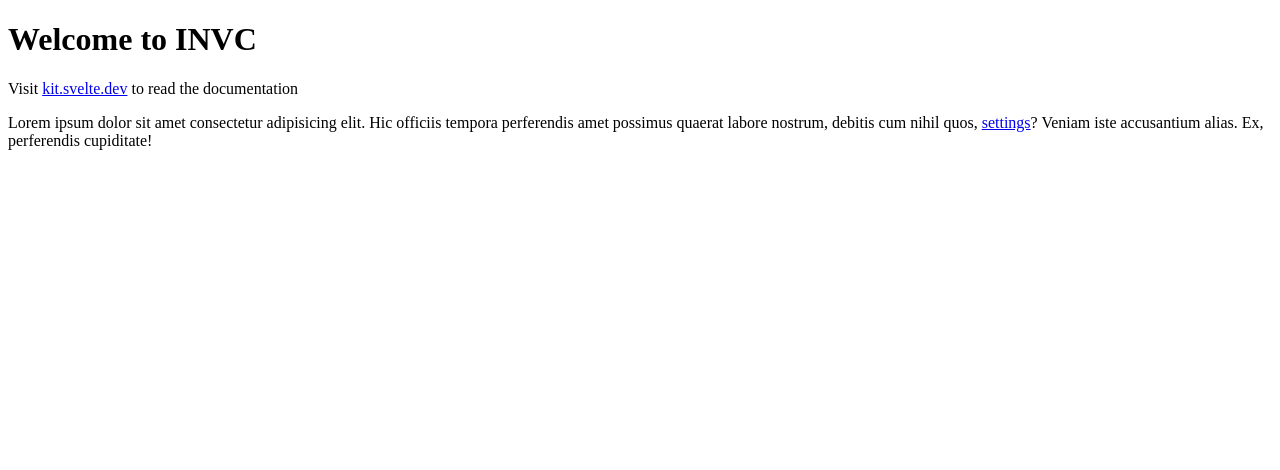
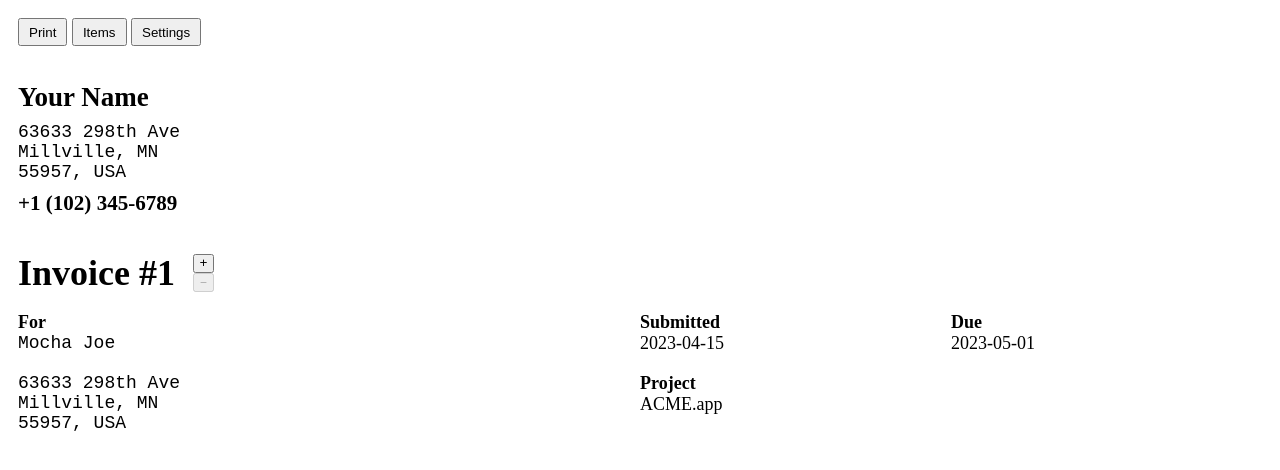
Before and after one commit to braden337/invc, a SvelteKit app: page / in a window 1280 px wide. Shown: the top 470 px of the page. Built offline with nearby package versions, Linux system fonts and the light colour scheme.

Commit message:
create invoice

```diff
--- /dev/null
+++ b/src/routes/+layout.svelte
@@ -0,0 +1,19 @@
+<nav>
+  <a href="/"><button>Print</button></a>
+  <a href="/items"><button>Items</button></a>
+  <a href="/settings"><button>Settings</button></a>
+</nav>
+
+<slot />
+
+<style lang="scss">
+  @media print {
+    nav {
+      display: none;
+    }
+  }
+
+  button {
+    padding: 0.25rem 0.5rem;
+  }
+</style>
--- a/src/routes/+page.svelte
+++ b/src/routes/+page.svelte
@@ -1,8 +1,147 @@
-<h1>Welcome to INVC</h1>
-<p>Visit <a href="https://kit.svelte.dev">kit.svelte.dev</a> to read the documentation</p>
+<script lang="ts">
+  import store from '../store';
+  import dayjs, { type ManipulateType } from 'dayjs';
 
-<p>
-  Lorem ipsum dolor sit amet consectetur adipisicing elit. Hic officiis tempora perferendis amet
-  possimus quaerat labore nostrum, debitis cum nihil quos, <a href="/settings">settings</a>? Veniam
-  iste accusantium alias. Ex, perferendis cupiditate!
-</p>
+  const { name, address, phone, startDate, num, customer, cadence, project } = store;
+
+  $: submissionDate = dayjs($startDate).add(+$num, $cadence as ManipulateType);
+  $: dueDate = dayjs($startDate)
+    .add(+$num + 1, $cadence as ManipulateType)
+    .startOf($cadence as ManipulateType);
+
+  function increment() {
+    $num = (+$num + 1).toString();
+  }
+
+  function decrement() {
+    if (+$num > 0) {
+      $num = (+$num - 1).toString();
+    }
+  }
+</script>
+
+<header>
+  <h2 contenteditable bind:innerText={$name}>Name</h2>
+  <pre contenteditable bind:innerText={$address}>Address</pre>
+  <h3 contenteditable bind:innerText={$phone}>Phone</h3>
+</header>
+
+<main>
+  <div>
+    <h1>
+      Invoice #{+$num + 1}
+      <span id="clicker">
+        <button on:click={increment}>&plus;</button>
+        <button disabled={+$num === 0} on:click={decrement}>&ndash;</button>
+      </span>
+    </h1>
+  </div>
+  <aside>
+    <div id="for">
+      For
+      <pre contenteditable bind:innerText={$customer}>{$customer}</pre>
+    </div>
+    <div id="submitted">
+      Submitted
+      <p>{submissionDate.format('YYYY-MM-DD')}</p>
+    </div>
+    <div id="due">
+      Due
+      <p>{dueDate.format('YYYY-MM-DD')}</p>
+    </div>
+    <div id="project">
+      Project
+      <p contenteditable bind:innerText={$project} />
+    </div>
+  </aside>
+</main>
+<footer />
+
+<style lang="scss">
+  :global(*) {
+    margin: 0;
+    padding: 0;
+    box-sizing: border-box;
+  }
+
+  :global(:root) {
+    font-size: 18px;
+  }
+
+  :global(body) {
+    padding: 1rem;
+    display: grid;
+    gap: 2rem;
+    // background-color: black;
+    // color: white;
+  }
+
+  [contenteditable] {
+    border: 1px solid #eee;
+    border-radius: 4px;
+    border: 0;
+    outline: none;
+
+    &:focus {
+      color: steelblue;
+    }
+  }
+
+  header {
+    display: grid;
+    gap: 0.5rem;
+  }
+
+  main {
+    display: grid;
+    gap: 1rem;
+    h1 {
+      display: flex;
+      align-items: center;
+      gap: 1rem;
+      #clicker {
+        display: grid;
+        button {
+          padding: 0rem 0.25rem;
+          font-family: 'Courier New', Courier, monospace;
+        }
+      }
+    }
+  }
+
+  aside {
+    display: grid;
+    grid-template-columns: 2fr 1fr 1fr;
+    grid-template-rows: auto auto;
+    div {
+      font-weight: bold;
+      * {
+        font-weight: initial;
+      }
+    }
+    #for {
+      grid-row: span 2;
+    }
+
+    #num {
+      button {
+        // font-family: 'Courier New', Courier, monospace;
+        // width: 1rem;
+        // font-size: 1rem;
+      }
+      // @media print {
+      //   button {
+      //     display: none;
+      //   }
+      // }
+    }
+  }
+
+  @media print {
+    #clicker {
+      button {
+        display: none;
+      }
+    }
+  }
+</style>
--- /dev/null
+++ b/src/routes/items/+page.svelte
@@ -0,0 +1,93 @@
+<script lang="ts">
+  import store, { type Item } from '../../store';
+
+  const { items: itemsJSON } = store;
+
+  $: items = JSON.parse($itemsJSON) as Item[];
+
+  $: newItem = { id: 0, description: '', value: '' } as Item;
+
+  const currency = new Intl.NumberFormat('en-US', { style: 'currency', currency: 'USD' });
+
+  $: safeToAddItem =
+    !Object.values(newItem).some((item) => item.toString().trim() === '') &&
+    !Number.isNaN(+newItem.value);
+
+  function addItem() {
+    if (safeToAddItem) {
+      $itemsJSON = JSON.stringify([
+        ...items,
+        { ...newItem, id: items.length > 0 ? Math.max(...items.map((item) => item.id)) + 1 : 1 }
+      ]);
+    }
+    newItem = { id: 0, description: '', value: '' };
+  }
+
+  function removeItem(id: number) {
+    $itemsJSON = JSON.stringify(items.filter((item) => item.id !== id));
+  }
+</script>
+
+<header>
+  <label>
+    Description:
+    <input type="text" bind:value={newItem.description} />
+  </label>
+  <label>
+    Value:
+    <input type="text" bind:value={newItem.value} />
+  </label>
+  <button on:click={addItem} disabled={!safeToAddItem}>Add</button>
+</header>
+
+{#if items.length > 0}
+  <main>
+    <table>
+      <thead><tr><th>Description</th><th>Price</th><th>Delete</th></tr></thead>
+      <tbody>
+        {#each items as item, i}
+          <tr>
+            <td>{item.description}</td>
+            <td>{currency.format(+item.value)}</td>
+            <td class="delete">
+              <button on:click={() => removeItem(item.id)}>X</button>
+            </td>
+          </tr>
+        {/each}
+      </tbody>
+    </table>
+  </main>
+{/if}
+
+<style lang="scss">
+  header {
+    display: grid;
+    gap: 1rem;
+
+    label {
+      display: grid;
+      gap: 0.25rem;
+    }
+    input,
+    select,
+    button {
+      justify-self: start;
+    }
+  }
+
+  main {
+    table {
+      border: 1px solid black;
+      th,
+      td {
+        border: 1px solid black;
+        padding: 0.25rem;
+        text-align: left;
+      }
+      .delete {
+        display: grid;
+      }
+      width: 100%;
+    }
+  }
+</style>
--- /dev/null
+++ b/src/routes/items/+page.ts
@@ -0,0 +1,2 @@
+export const prerender = true;
+export const ssr = false;
--- a/src/routes/settings/+page.svelte
+++ b/src/routes/settings/+page.svelte
@@ -1,2 +1,36 @@
-<h1>Settings</h1>
-<a href="/">go home</a>
+<script lang="ts">
+  import store from '../../store';
+
+  const { startDate, cadence } = store;
+</script>
+
+<main>
+  <label>
+    Initial Invoice Date:
+    <input type="date" bind:value={$startDate} />
+  </label>
+  <label>
+    Invoice Cadence:
+    <select bind:value={$cadence}>
+      <option value="day">Day</option>
+      <option value="month">Month</option>
+      <option value="year">Year</option>
+    </select>
+  </label>
+</main>
+
+<style lang="scss">
+  main {
+    display: grid;
+    gap: 1rem;
+
+    label {
+      display: grid;
+      gap: 0.25rem;
+      input,
+      select {
+        justify-self: start;
+      }
+    }
+  }
+</style>
--- a/src/routes/settings/+page.ts
+++ b/src/routes/settings/+page.ts
@@ -1 +1,2 @@
 export const prerender = true;
+export const ssr = false;
--- /dev/null
+++ b/src/store.ts
@@ -0,0 +1,48 @@
+import dayjs from 'dayjs';
+import { writable, type Writable } from 'svelte/store';
+
+type Vault = {
+  name: Writable<string>;
+  address: Writable<string>;
+  phone: Writable<string>;
+  startDate: Writable<string>;
+  cadence: Writable<string>;
+  num: Writable<string>;
+  customer: Writable<string>;
+  project: Writable<string>;
+  items: Writable<string>;
+};
+
+export type Item = {
+  id: number;
+  description: string;
+  value: string;
+};
+
+const today = dayjs();
+const middleOfMonth = Math.round(today.daysInMonth() / 2);
+
+const store: Vault = {
+  name: writable(localStorage.getItem('name') || 'Your Name'),
+  address: writable(
+    localStorage.getItem('address') || '63633 298th Ave\nMillville, MN\n55957, USA'
+  ),
+  phone: writable(localStorage.getItem('phone') || '+1 (102) 345-6789'),
+  startDate: writable(
+    localStorage.getItem('startDate') ||
+      today.endOf('month').subtract(middleOfMonth, 'days').format('YYYY-MM-DD')
+  ),
+  cadence: writable(localStorage.getItem('cadence') || 'month'),
+  num: writable(localStorage.getItem('num') || '0'),
+  project: writable(localStorage.getItem('project') || 'ACME.app'),
+  items: writable(localStorage.getItem('items') || '[]'),
+  customer: writable(
+    localStorage.getItem('customer') || 'Mocha Joe\n\n63633 298th Ave  \nMillville, MN\n55957, USA'
+  )
+};
+
+for (let [name, writable] of Object.entries(store)) {
+  writable.subscribe((value) => localStorage.setItem(name, value));
+}
+
+export default store;
```
Also changed, not shown: package.json (+6 -2 lines), 1 other file (tests, documents, lock files or other folders).
